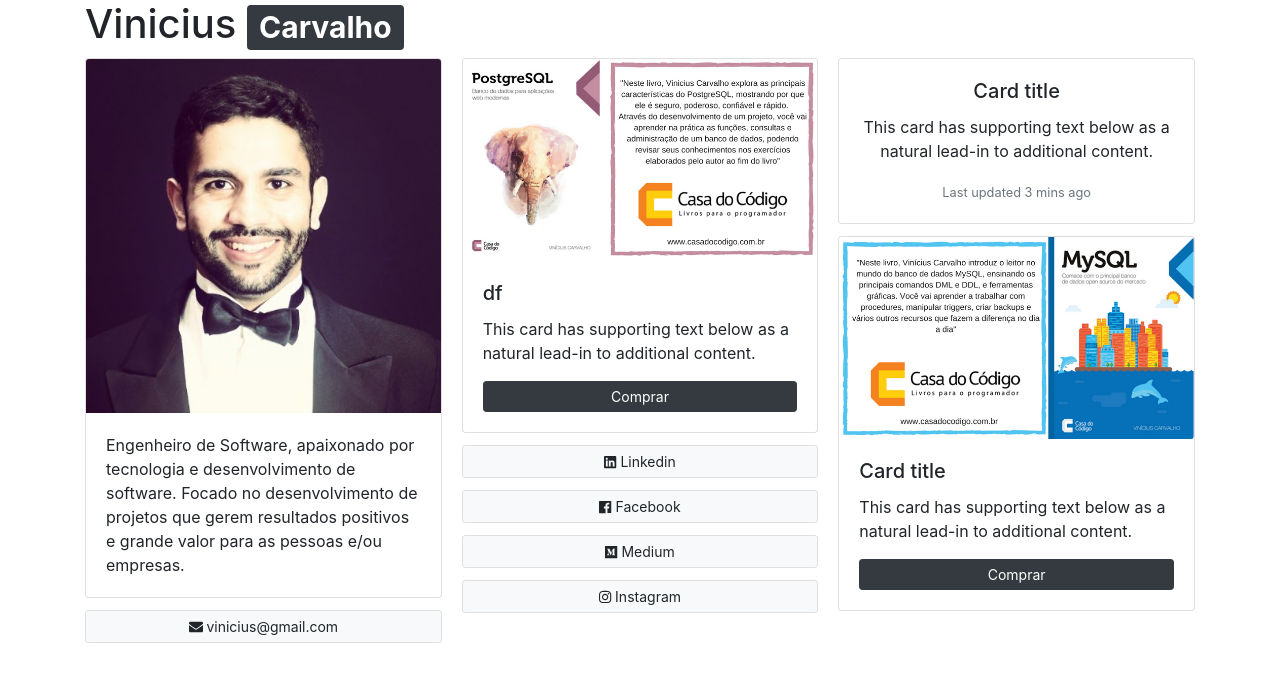
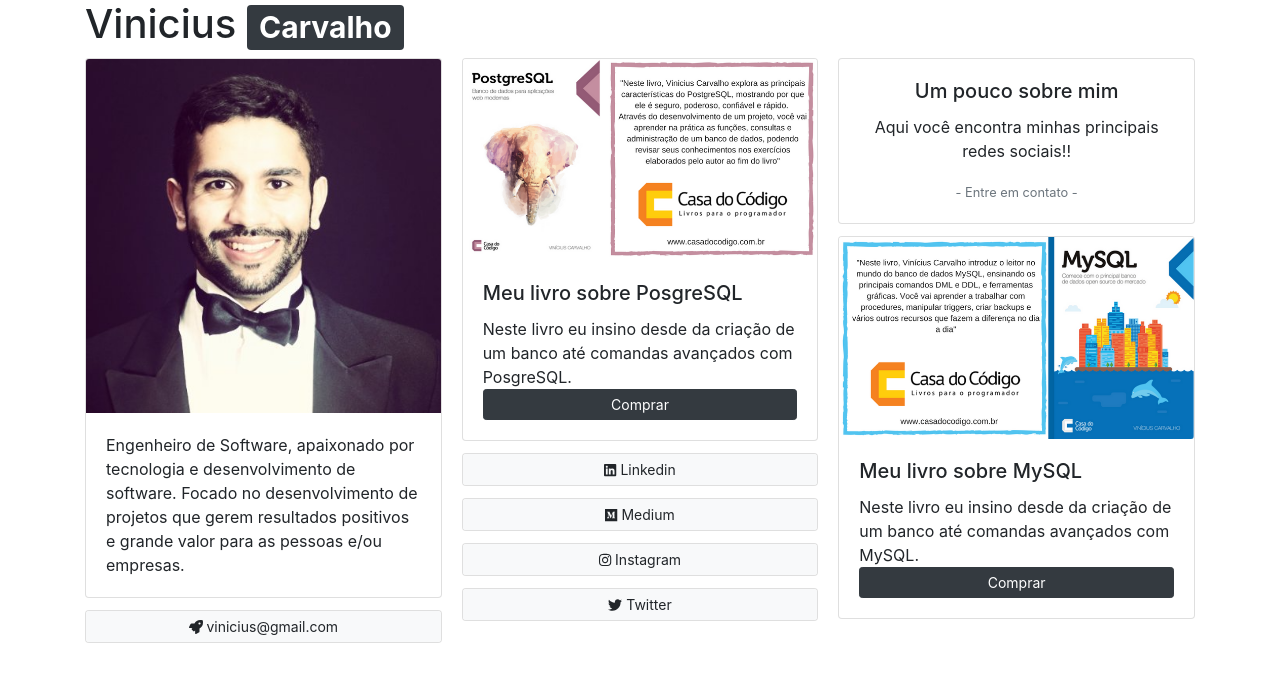
Before and after one commit to viniciuscdes/viniciuscdes.github.io, a plain HTML site: page index.html in a window 1280 px wide. Drawn offline with nearby package versions, Linux system fonts and the light colour scheme.

Commit message:
Add files via upload

```diff
--- a/index.html
+++ b/index.html
@@ -32,54 +32,57 @@
 				</div>
 			  </div>
 			  <div class="card">
-				<a href="#" role="button" class="btn btn-light btn-sm btn-block">
-				<i class="fas fa-envelope"> </i> vinicius@gmail.com
+				<a href="mailto:viniciuscdes@gmail.com" role="button" class="btn btn-light btn-sm btn-block">
+				<i class="fas fa-rocket"> </i> vinicius@gmail.com
 				<a>
 			  </div>
 			  <div class="card">
 				<img class="card-img-top" src="postgresql_viniciuscarvalho.png" alt="Card image cap">
 				<div class="card-body">
-				  <h5 class="card-title">df</h5>
-				  <p class="card-text">This card has supporting text below as a natural lead-in to additional content. </p>
-<button type="button" class="btn btn-dark btn-sm btn-block">Comprar</button>
+				  <h5 class="card-title">Meu livro sobre PosgreSQL</h5>
+				  <p class="card-text"> Neste livro eu insino desde da criação de um banco até comandas avançados com PosgreSQL.</p>
+<a href="https://www.casadocodigo.com.br/products/livro-postgresql" role="button" class="btn btn-dark btn-sm btn-block">Comprar</a>
 
 				</div>
 			  </div>
 			  <div class="card">
-				<a <a href="#" role="button" class="btn btn-light btn-sm btn-block">
+				<a <a href="https://www.linkedin.com/in/viniciuscdes/" role="button" class="btn btn-light btn-sm btn-block">
 					<i class="fab fa-linkedin"> </i> Linkedin
 				</a>
 			  </div>
+
 			  <div class="card">
-				<a href="#" role="button" class="btn btn-light btn-sm btn-block">
-				<i class="fab fa-facebook"> </i> Facebook
-				<a>
-			  </div>
-			  <div class="card">
-				<a href="#" role="button" class="btn btn-light btn-sm btn-block">
+				<a href="https://medium.com/@viniciuscarvalho" role="button" class="btn btn-light btn-sm btn-block">
 				<i class="fab fa-medium"> </i> Medium
 				<a>
 			  </div>
 			  <div class="card">
-				<a href="#" role="button" class="btn btn-light btn-sm btn-block">
+				<a href="https://www.instagram.com/viniciuscdes/" role="button" class="btn btn-light btn-sm btn-block">
 				<i class="fab fa-instagram"> </i> Instagram
+				<a>
+			  </div>
+			  <div class="card">
+				<a href="https://www.twitter.com/viniciuscdes/" role="button" class="btn btn-light btn-sm btn-block">
+				<i class="fab fa-twitter"> </i> Twitter
 				<a>
 			  </div>
 
 			  <div class="card text-center">
 				<div class="card-body">
-				  <h5 class="card-title">Card title</h5>
-				  <p class="card-text">This card has supporting text below as a natural lead-in to additional content.</p>
-				  <p class="card-text"><small class="text-muted">Last updated 3 mins ago</small></p>
+				  <h5 class="card-title">Um pouco sobre mim</h5>
+				  <p class="card-text">Aqui você encontra minhas principais redes sociais!!</p>
+				  <p class="card-text"><small class="text-muted"> - Entre em contato -
+
+ </small></p>
 				</div>
 			  </div>
 
 			  <div class="card">
 				<img class="card-img" src="mysql_viniciuscarvalho.png" alt="Card image">
 				<div class="card-body">
-				  <h5 class="card-title">Card title</h5>
-				  <p class="card-text">This card has supporting text below as a natural lead-in to additional content.</p>
-<button type="button" class="btn btn-dark btn-sm btn-block">Comprar</button>
+				  <h5 class="card-title">Meu livro sobre MySQL</h5>
+				  <p class="card-text">Neste livro eu insino desde da criação de um banco até comandas avançados com MySQL.</p>
+<a href="https://www.casadocodigo.com.br/products/livro-banco-mysql" role="button" class="btn btn-dark btn-sm btn-block">Comprar</a>
 
 				</div>
 			  </div>
```
